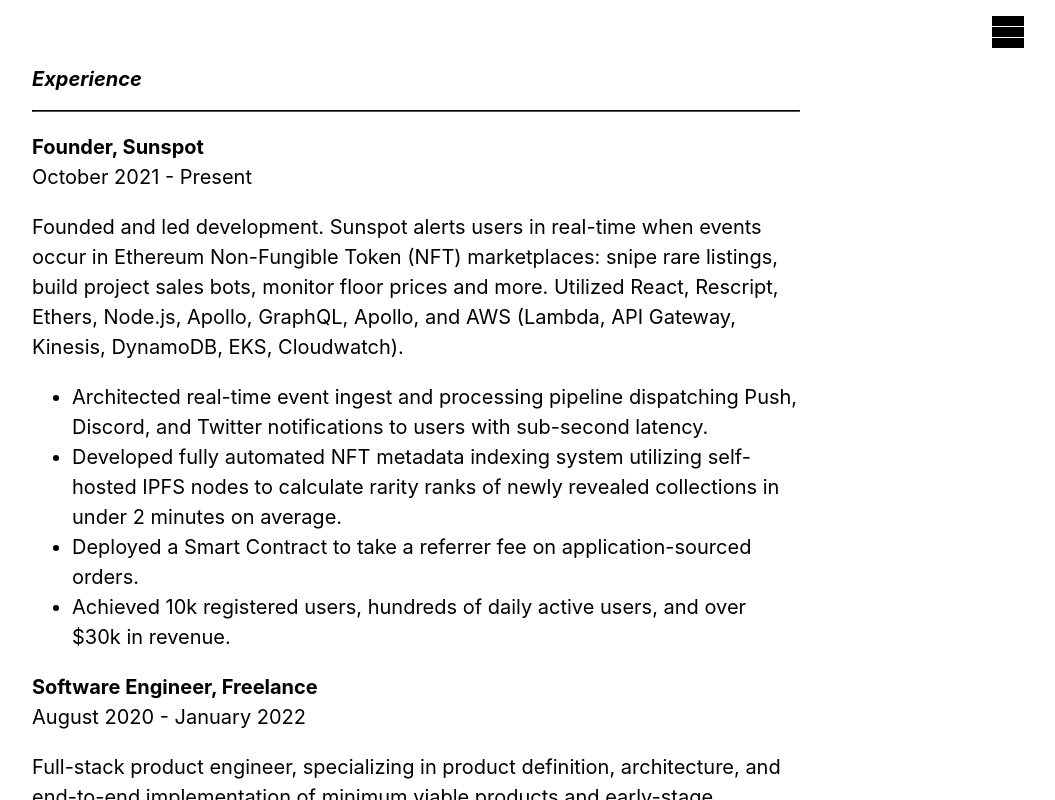
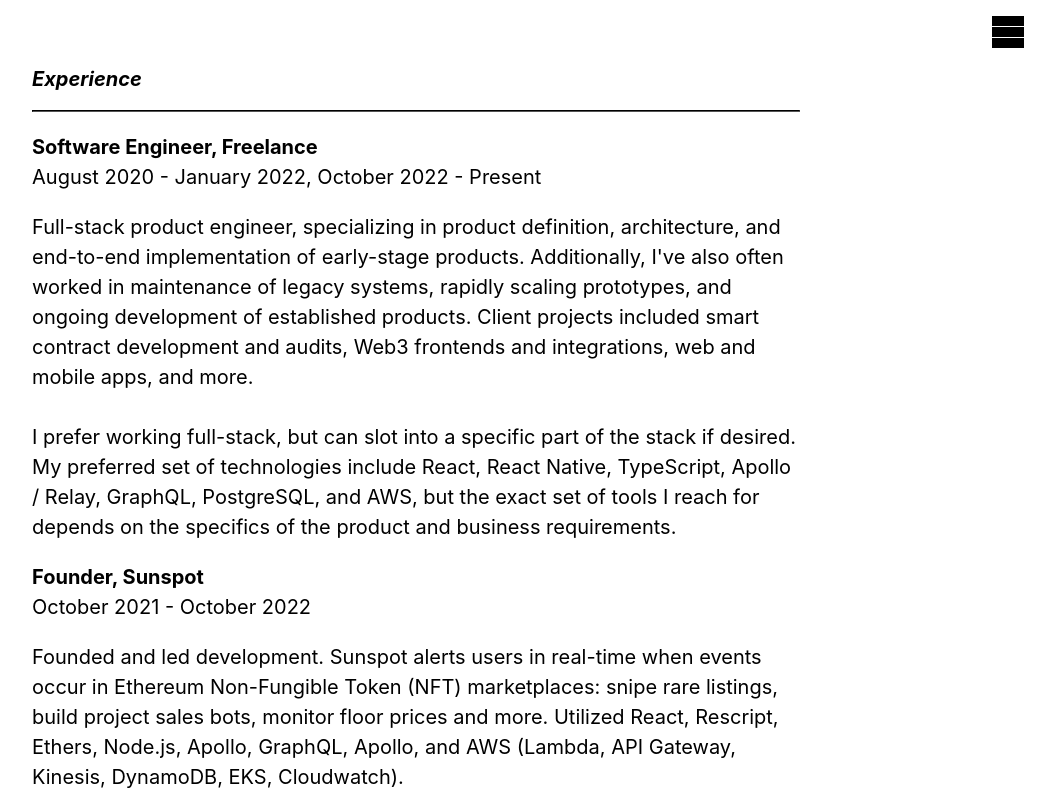
Before and after one commit to javamonn/javamonn.com, a Next.js app: page /work in a window 1280 px wide. Shown: the whole page, without its empty margins (224-1279 px from the left). Built offline with nearby package versions, Linux system fonts and the light colour scheme.

Commit message:
feat: update work

```diff
--- a/pages/work.tsx
+++ b/pages/work.tsx
@@ -8,13 +8,13 @@
 const projectItems = [
   {
     title: "Literal",
-    href: "https://literal.io",
+    href: "https://github.com/literal-io/literal",
     description: "Literal augments your online reading experience; capture annotations, sources, and knowledge. Distributed as an Android application and implements the W3C Web Annotation standard. Utilizes Rescript, React, Tailwind CSS, GraphQL, and AWS Amplify."
 
   },
   {
     title: "trashed",
-    href: "https://trashed.today",
+    href: "https://github.com/javamonn/trashed",
     description:
       "trashed is a free, decentralized, and efficient peer-to-peer recycling system - like the “free stuff” section on craigslist, but for things that have already been thrown out. Distributed as a Progressive Web Application, utilizes ReasonML, React, Tailwind CSS, GraphQL, and AWS Amplify.",
   },
@@ -28,8 +28,14 @@
 
 const experienceItems = [
   {
+    title: "Software Engineer, Freelance",
+    date: "August 2020 - January 2022, October 2022 - Present",
+    headline:
+      "Full-stack product engineer, specializing in product definition, architecture, and end-to-end implementation of early-stage products. Additionally, I've also often worked in maintenance of legacy systems, rapidly scaling prototypes, and ongoing development of established products. Client projects included smart contract development and audits, Web3 frontends and integrations, web and mobile apps, and more. \n\n I prefer working full-stack, but can slot into a specific part of the stack if desired. My preferred set of technologies include React, React Native, TypeScript, Apollo / Relay, GraphQL, PostgreSQL, and AWS, but the exact set of tools I reach for depends on the specifics of the product and business requirements."
+  },
+  {
     title: "Founder, Sunspot",
-    date: "October 2021 - Present",
+    date: "October 2021 - October 2022",
     headline: "Founded and led development. Sunspot alerts users in real-time when events occur in Ethereum Non-Fungible Token (NFT) marketplaces: snipe rare listings, build project sales bots, monitor floor prices and more. Utilized React, Rescript, Ethers, Node.js, Apollo, GraphQL, Apollo, and AWS (Lambda, API Gateway, Kinesis, DynamoDB, EKS, Cloudwatch).",
     bullets: [
       "Architected real-time event ingest and processing pipeline dispatching Push, Discord, and Twitter notifications to users with sub-second latency.",
@@ -37,12 +43,6 @@
       "Deployed a Smart Contract to take a referrer fee on application-sourced orders.",
       "Achieved 10k registered users, hundreds of daily active users, and over $30k in revenue."
     ]
-  },
-  {
-    title: "Software Engineer, Freelance",
-    date: "August 2020 - January 2022",
-    headline:
-      "Full-stack product engineer, specializing in product definition, architecture, and end-to-end implementation of minimum viable products and early-stage products. Additionally, I've also often worked in maintenance of legacy systems, rapidly scaling prototypes, and ongoing development of established products. Client projects included smart contract development and audits, Web3 frontends and integrations, web and mobile apps, and more. \n\n I prefer working full-stack, but can slot into a specific part of the stack if desired. My preferred set of technologies include React, React Native, TypeScript, Apollo / Relay, GraphQL, PostgreSQL, and AWS, but the exact set of tools I reach for depends on the specifics of the product and business requirements."
   },
   {
     title: "Technical Lead, BigSpring",
@@ -89,8 +89,7 @@
 
 const Resume = () => (
   <>
-    <Head>
-      <title>Work ■ javamonn</title>
+    <Head> <title>Work ■ javamonn</title>
       <meta key="description" name="description" content="Work and projects." />
     </Head>
     <div className="bg-white sans-serif vh-100 vw-100 flex">
```
